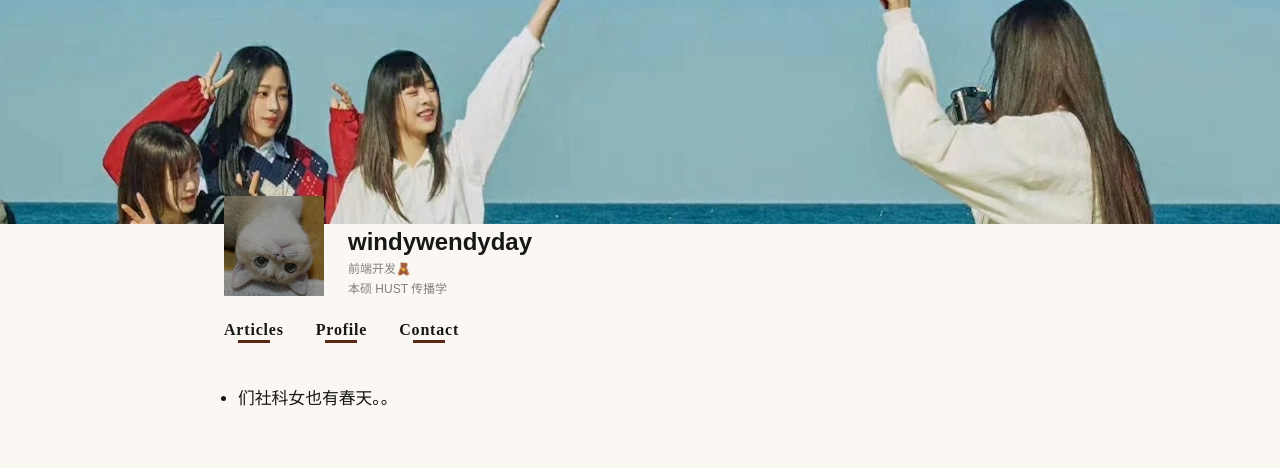
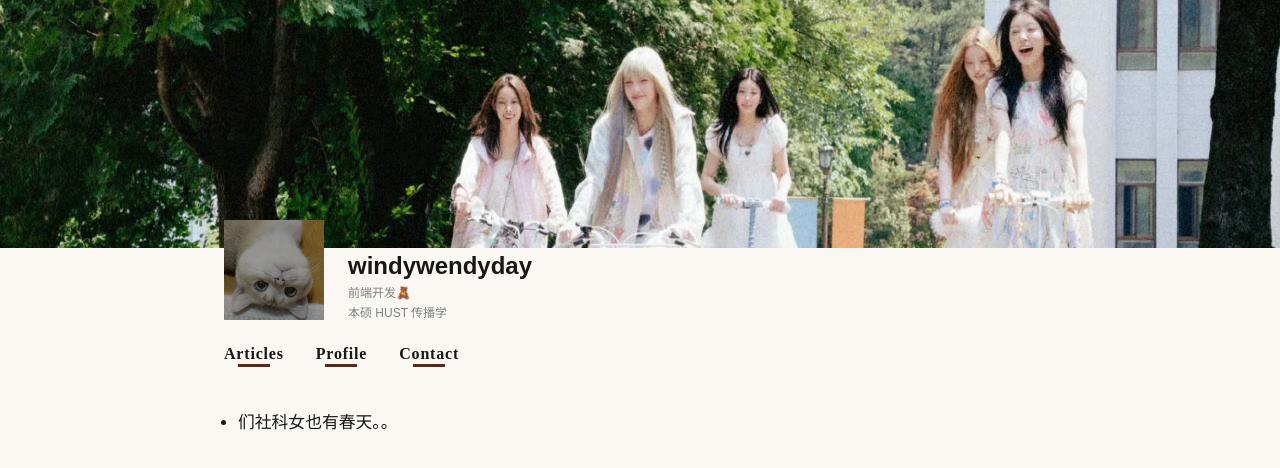
Before and after one commit to windywendyday/windywendyday.com, a Next.js app: page / in a window 1280 px wide. Shown: the top 468 px of the page. Built offline with nearby package versions, Linux system fonts and the light colour scheme.

Commit message:
feat: 修改背景图

```diff
--- a/app/page.module.css
+++ b/app/page.module.css
@@ -25,7 +25,7 @@
 
 .background{
   width: 100vw;
-  height: 14em;
+  height: 31vh;
 }
 
 .info{
```
Also changed, not shown: public/background.png.
